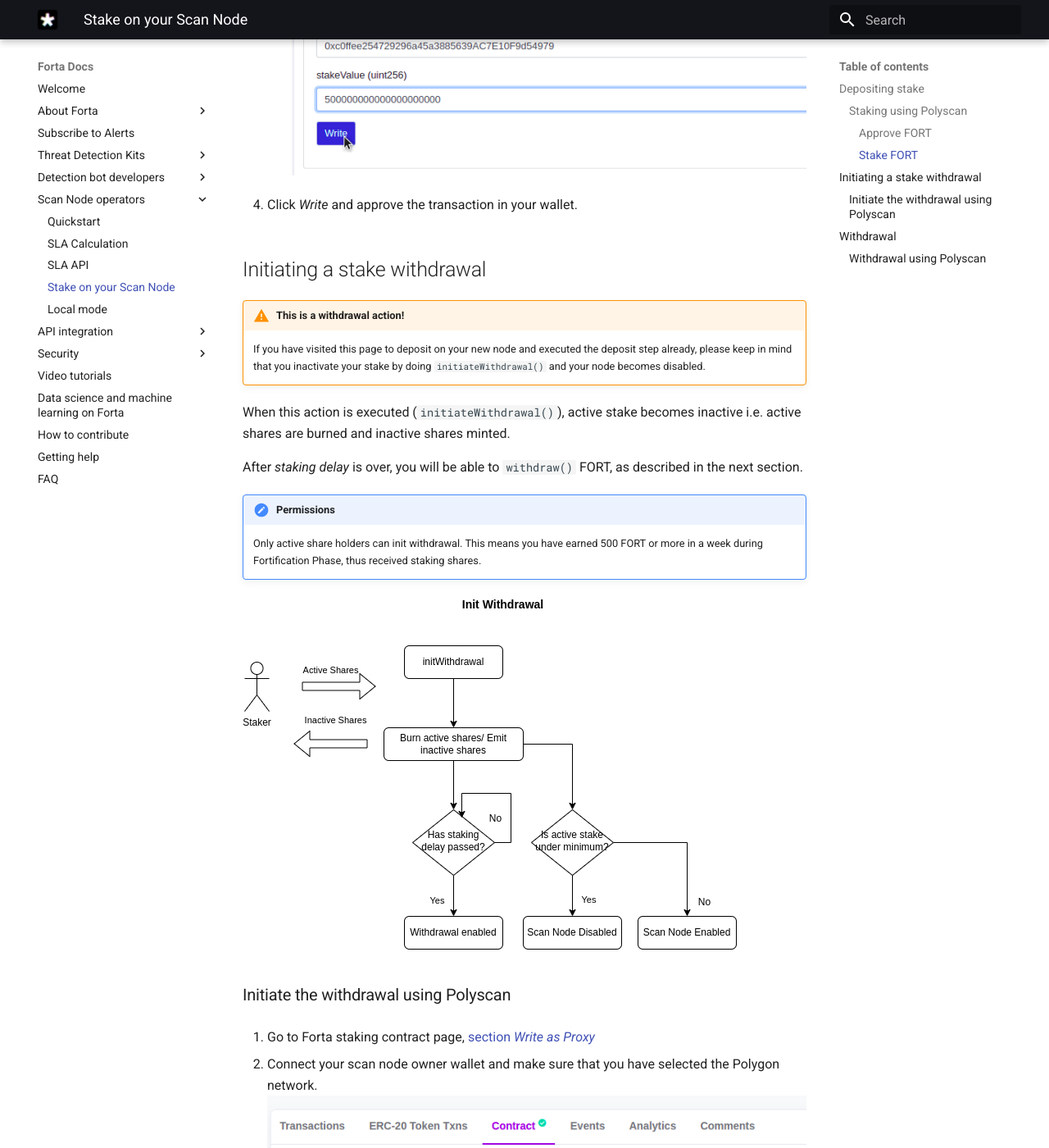
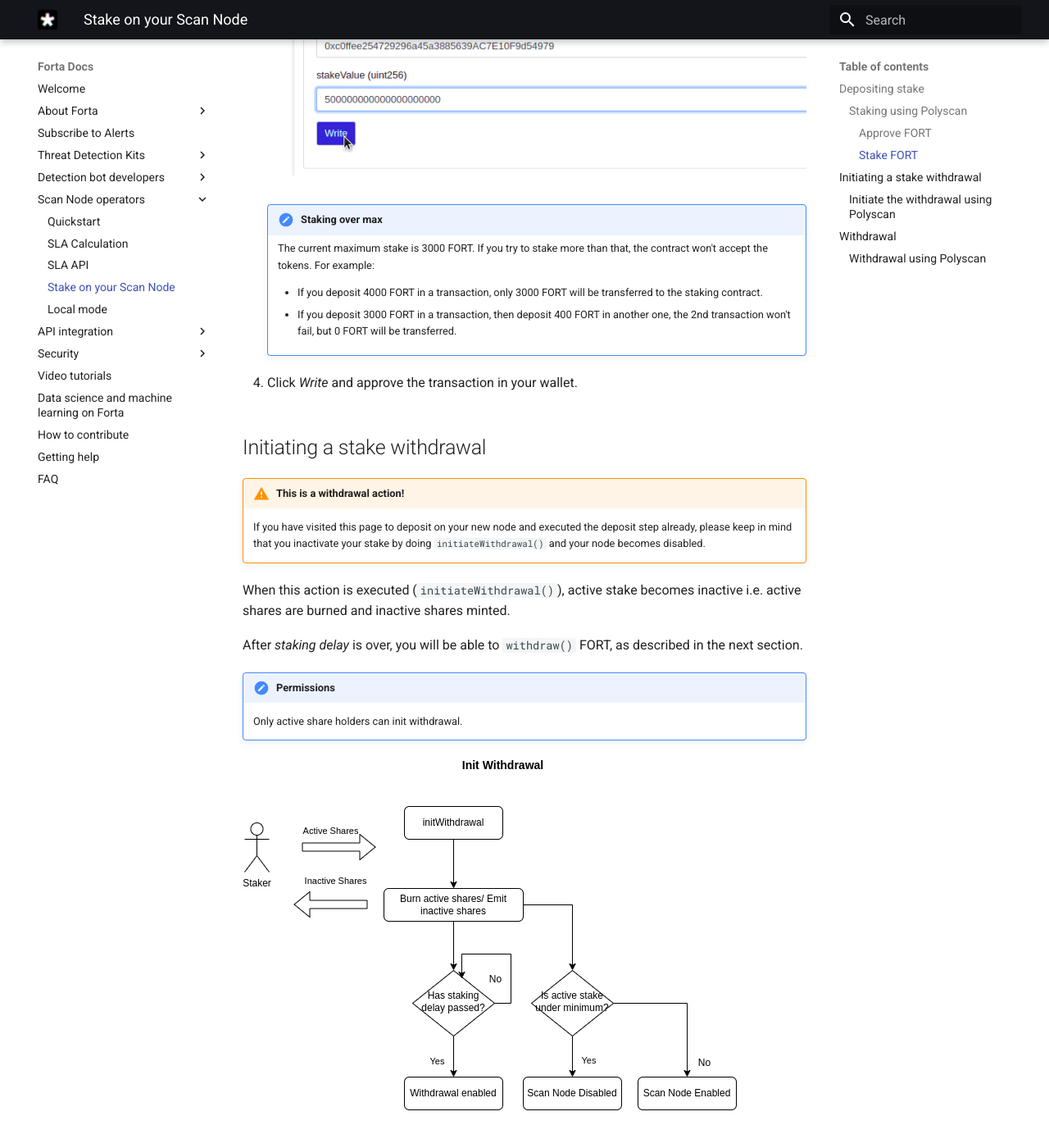
Before and after one commit to forta-network/docs, an MkDocs documentation site: the page built from docs/stake-on-scan-node.md, in a window 1280 px wide and 1400 px high, scrolled down 4054 px. Shown: the whole window at 82% size. Built offline with MkDocs 1.6.1 and Material for MkDocs 9.7.7, drawn with Linux system fonts in a browser that asks for light colours.

Commit message:
max stake note

```diff
--- a/docs/stake-on-scan-node.md
+++ b/docs/stake-on-scan-node.md
@@ -38,6 +38,8 @@
 
     - **amount:** FORT amount, in wei. This should be same as the amount you want to stake (deposit) in the next step. For a new node, input at least the minimum `500000000000000000000` (500 FORT in wei). FORT has 18 decimals like Ether, so the FORT amount should be followed by 18 zeroes. If you are unsure, you can use a converter like [https://eth-converter.com/](https://eth-converter.com/). ![token approve](stake-images/2-token-approve.png)
 
+
+
 4. Click _Write_ and approve the transaction in your wallet.
 
 #### Stake FORT
@@ -56,6 +58,12 @@
 
     - **stakeValue:** Amount of FORT to stake. For a new node, input at least the minimum `500000000000000000000` (500 FORT in wei). If you are unsure, you can use a converter like [https://eth-converter.com/](https://eth-converter.com/). ![stake](stake-images/3-stake.png)
 
+    !!! note "Staking over max"
+        The current maximum stake is 3000 FORT. If you try to stake more than that, the contract won't accept the tokens. For example:
+
+        - If you deposit 4000 FORT in a transaction, only 3000 FORT will be transferred to the staking contract.
+
+        - If you deposit 3000 FORT in a transaction, then deposit 400 FORT in another one, the 2nd transaction won't fail, but 0 FORT will be transferred.
 
 4. Click _Write_ and approve the transaction in your wallet.
 
@@ -69,7 +77,7 @@
 After _staking delay_ is over, you will be able to `withdraw()` FORT, as described in the next section.
 
 !!! note "Permissions"
-    Only active share holders can init withdrawal. This means you have earned 500 FORT or more in a week during Fortification Phase, thus received staking shares.
+    Only active share holders can init withdrawal.
 
 ![staking init withdrawal](stake-images/staking-init-withdrawal.png)
 
```
